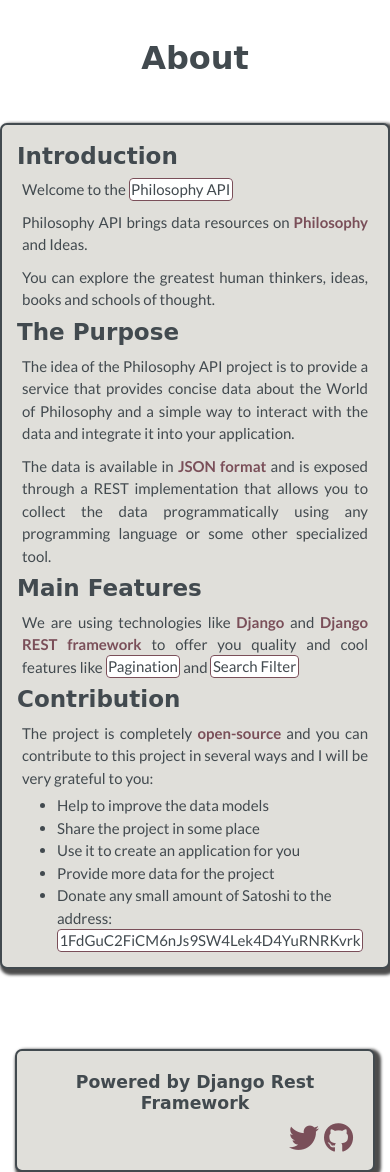
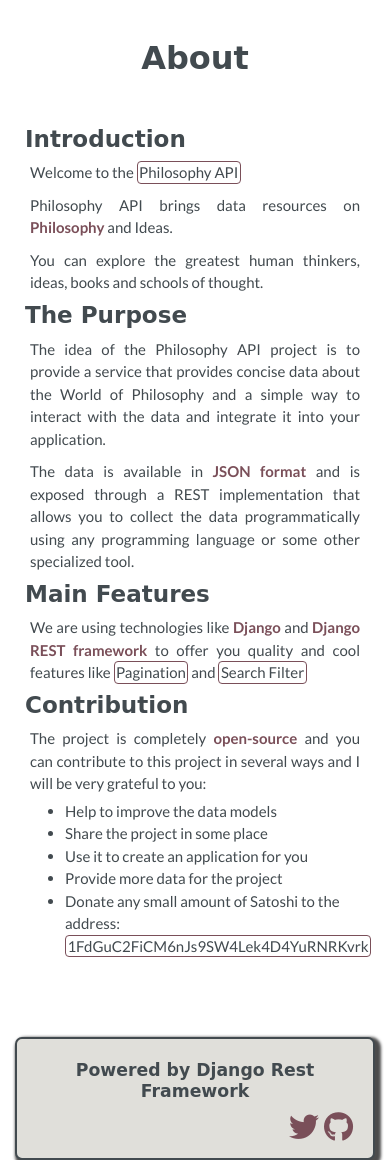
Before and after one commit to the-akira/PhilosophyAPI, a Django app: page /about/ in a window 390 px wide. Shown: the part 581-1753 px from the top of the page. Run offline with Django 3.2, Linux system fonts and the light colour scheme; parts of the project's set-up code (start-up, migrations or seed data) failed here and were passed over; some libraries are stand-ins or nearby versions; some web fonts are replaced.

Commit message:
Ajuste no Estilo

```diff
--- a/philosophyapi/static/style.css
+++ b/philosophyapi/static/style.css
@@ -269,3 +269,15 @@ code {
     width: 100%;
   }
 }
+
+@media only screen and (max-width: 767px) {
+  .col-md-10 {
+    border: none;
+    text-align: center;
+    margin: 0 auto;
+    padding: 0px 25px 0px 25px;
+    border-radius: 0px;
+    background-color: white;
+    box-shadow: none;
+  }
+}
```
